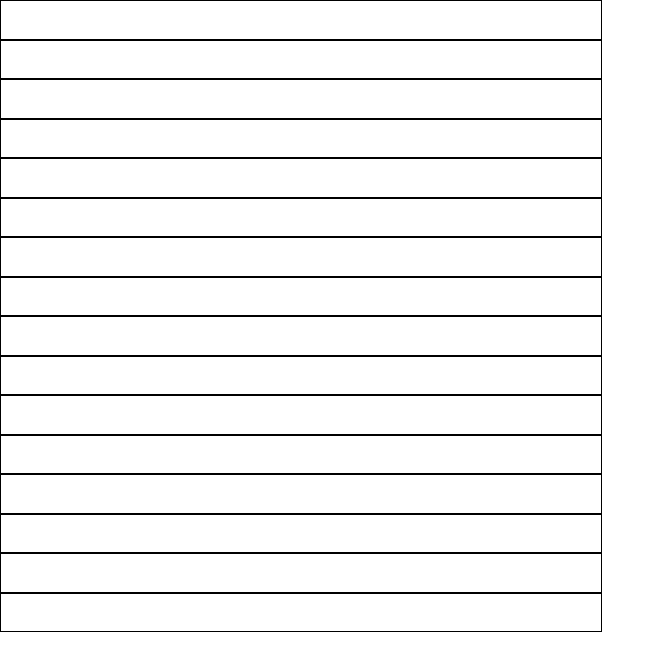
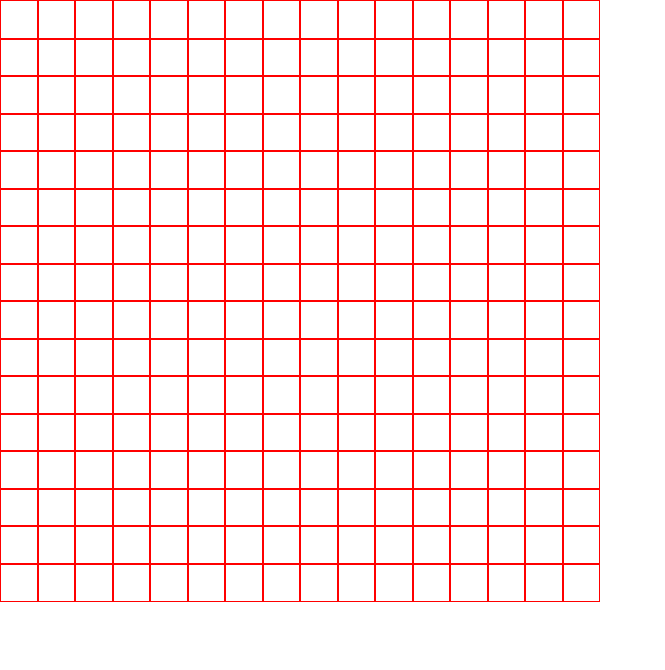
Before and after one commit to Aosegir/etch-a-sketch, a plain HTML site: page index.html in a window 1280 px wide. Shown: the whole page, without its empty margins (0-665 px from the left). Drawn offline with Linux system fonts and the light colour scheme.

Commit message:
Created working 16x16 grid with borders

```diff
--- a/script.js
+++ b/script.js
@@ -12,8 +12,17 @@ each grid row (height = HEIGHT/16, width = HEIGHT)
 each grid within the row (height = HEIGHT/16, width = HEIGHT/16)
 */
 
+
+// Easy revamp in the future for the button, change 16 to input value that
+// User inputs and when the screen refreshes, preload it with 16
 for (let gridRow = 0; gridRow < 16; gridRow++) {
     let row = document.createElement('div');
-    row.style.cssText = `height: ${HEIGHT/16}px; width: ${HEIGHT}px; border: 1px solid black;`;
+    row.setAttribute('class', 'grid-row');
+    row.style.cssText = `height: ${HEIGHT/16}px; width: ${HEIGHT}px;`;
     grid.appendChild(row);
+    for (let rowItem = 0; rowItem < 16; rowItem++) {
+        let item = document.createElement('div');
+        item.style.cssText = `height: ${HEIGHT/16}px; width: ${HEIGHT/16}px; border: 1px solid red;`;
+        row.appendChild(item);
+    }
 }
--- a/style.css
+++ b/style.css
@@ -2,3 +2,11 @@ html, body, #grid {
     margin: 0;
     height: 100%;
 }
+
+.grid-row {
+    display: flex;
+}
+
+#grid {
+    box-sizing: border-box;
+}
```
